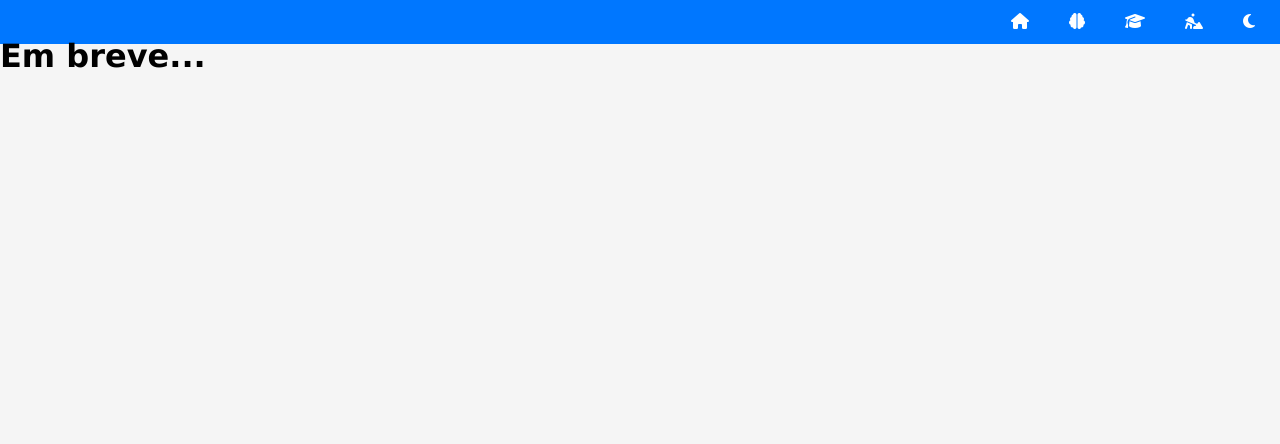
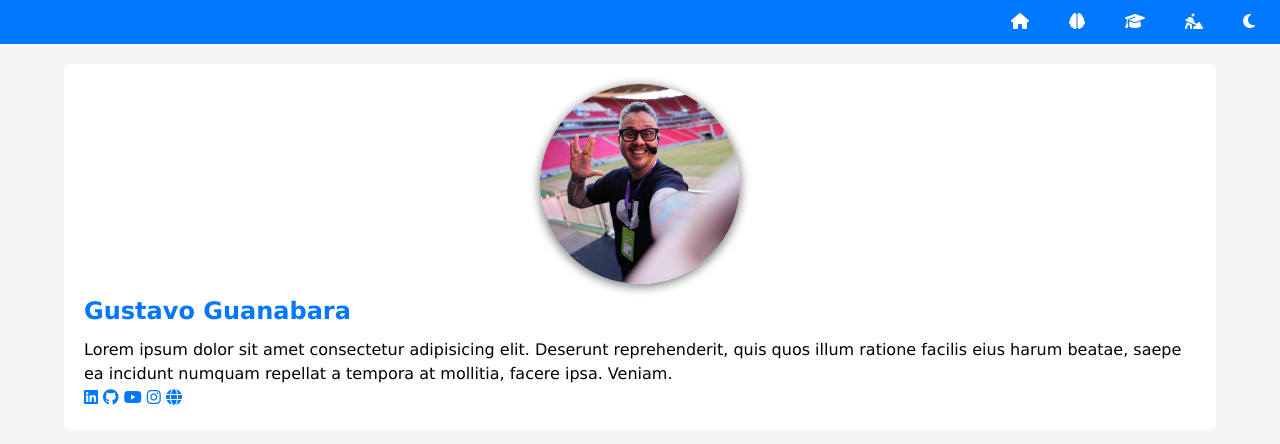
Before and after one commit to RogerToyoyoshi/Projeto-Portfolio-Curso-em-Video, a plain HTML site: page index.html in a window 1280 px wide. Drawn offline with Linux system fonts and the light colour scheme.

Commit message:
+ Topo + ficha

```diff
--- a/estilos/style.css
+++ b/estilos/style.css
@@ -58,3 +58,44 @@ nav#menu a:hover {
   color: var(--destaque);
   transition: background-color .3s;
 }
+
+main {
+  display: grid;
+  grid-template-columns: auto 90vw auto;
+  gap: 20px;
+  margin-top: 20px;
+}
+
+section#ficha {
+  background-color: var(--fundo-card);
+  padding: 20px;
+  border-radius: 8px;
+  grid-column: 2;
+}
+
+section#ficha img.foto {
+  width: 200px;
+  aspect-ratio: 1/1;
+  object-fit: cover;
+  overflow: hidden;
+  border-radius: 50%;
+  box-shadow: 0px 2px 10px 1px rgba(0, 0, 0, 0.5);
+  display: block;
+  margin: auto;
+  margin-bottom: 15px;
+}
+
+section#ficha h1 {
+  color: var(--destaque);
+  margin: 15px 0px;
+  font-size: 1.5em;
+}
+
+div#socials a {
+  color: var(--destaque);
+  transition: color 0.3s;
+}
+
+div#socials a:hover {
+  color: var(--destaque-inverso);
+}
--- a/index.html
+++ b/index.html
@@ -22,7 +22,22 @@
     </header>
 
     <main>
-        <h1>Em breve...</h1>
+        <section id="ficha">
+            <img src="imagens/guanabara-perfil.jpg" alt="Gustavo Guanabara" class="foto">
+            <h1>Gustavo Guanabara</h1>
+            <p>Lorem ipsum dolor sit amet consectetur adipisicing elit. Deserunt reprehenderit, quis quos illum ratione facilis eius harum beatae, saepe ea incidunt numquam repellat a tempora at mollitia, facere ipsa. Veniam.</p>
+            <div id="socials">
+                <a href="#" target="_blank" rel="nofollow"><i class="fa-brands fa-linkedin"></i></a>
+                <a href="#" target="_blank" rel="nofollow"><i class="fa-brands fa-github"></i></a>
+                <a href="#" target="_blank" rel="nofollow"><i class="fa-brands fa-youtube"></i></a>
+                <a href="#" target="_blank" rel="nofollow"><i class="fa-brands fa-instagram"></i></a>
+                <a href="#" target="_blank" rel="nofollow"><i class="fa-solid fa-globe"></i></a>
+            </div>
+        </section>
+
+        <section id="detalhes">
+
+        </section>
     </main>
 
     <footer>
```
